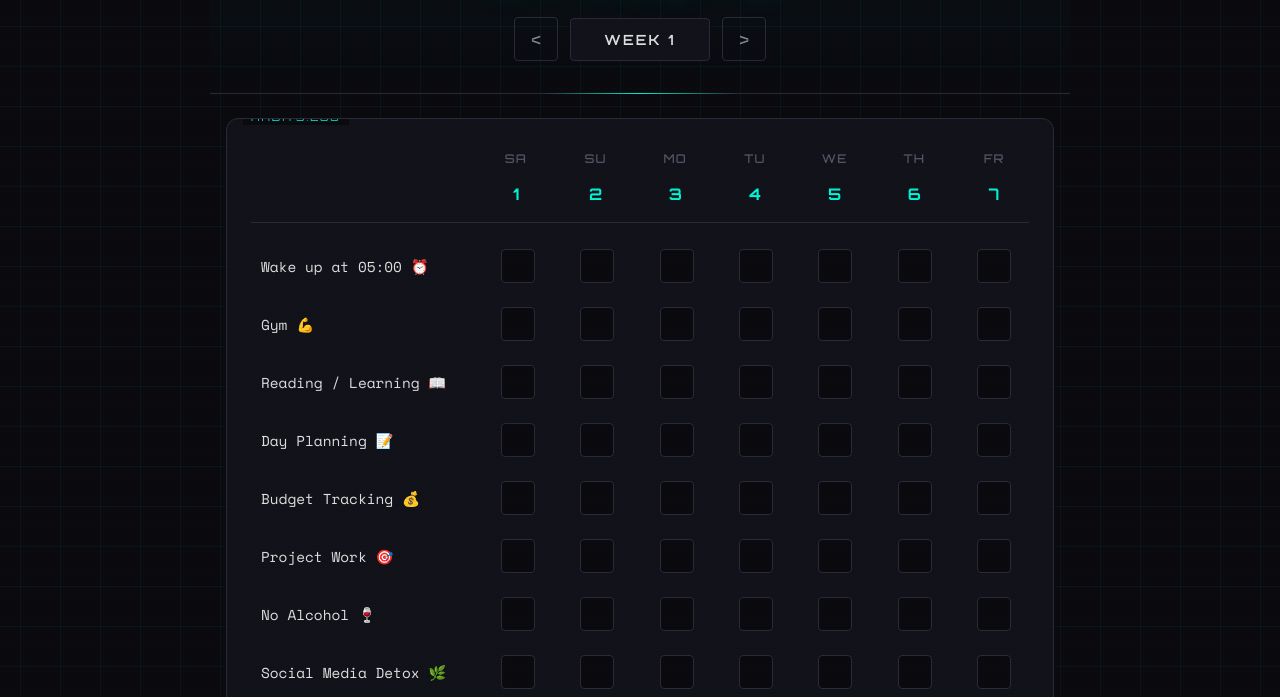
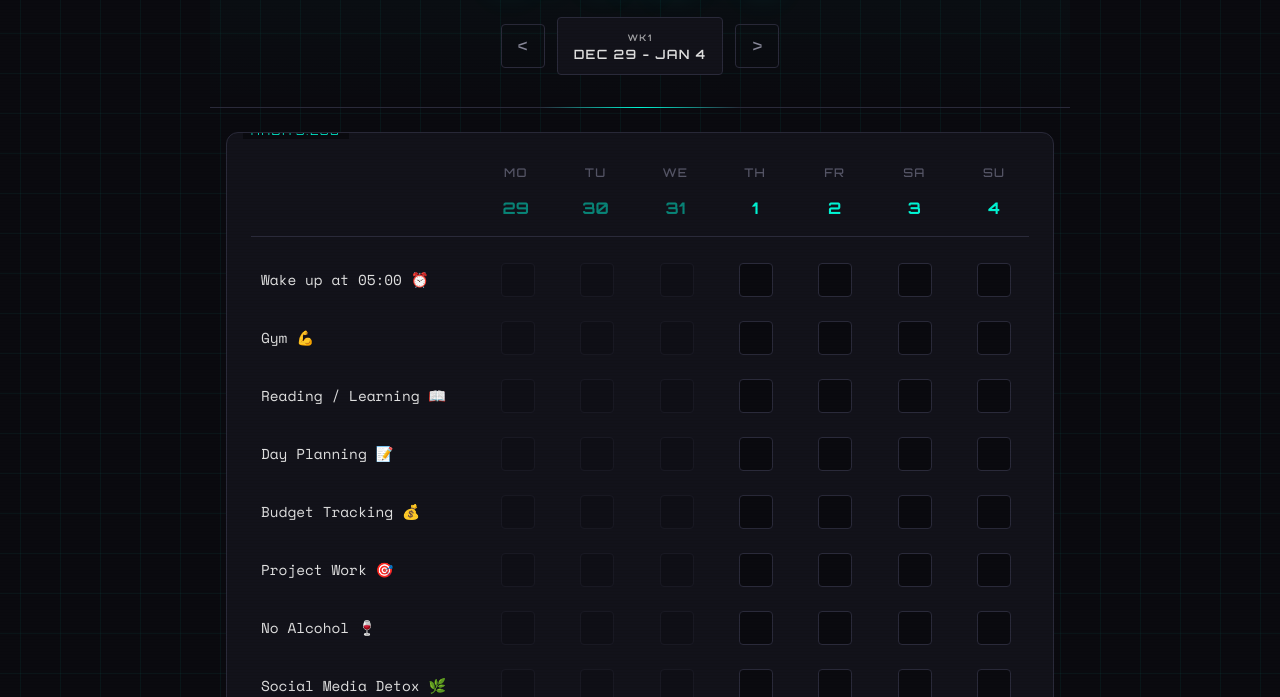
Before and after one commit to giolaq/HaTra, a website: page index.html in a window 1280 px wide. Shown: the part 103-800 px from the top of the page. Drawn offline with nearby package versions, Linux system fonts and the light colour scheme.

Commit message:
Add proper 2026 calendar with real dates
Calendar features:
- Uses ISO 8601 week numbering (weeks start Monday)
- Week 1 of 2026 starts Dec 29, 2025 (Mon before Jan 1)
- Displays actual day numbers (1-31) for each week
- Shows month name and date range (e.g., "JAN 5-11")
- Handles month transitions gracefully (e.g., "DEC 29 - JAN 4")
- 53 weeks total in 2026

Smart handling:
- Days outside 2026 are dimmed and disabled
- Progress stats show "-" for non-2026 days
- Chart shows dashed outlines for disabled days
- Auto-detects current week if viewing in 2026

Week display now shows:
- Week number (WK1, WK2, etc.)
- Month and date range below

```diff
--- a/app.js
+++ b/app.js
@@ -12,6 +12,70 @@ const habits = [
     { name: 'Cold Shower', emoji: '🚿' }
 ];
 
+// 2026 Calendar Configuration
+const YEAR = 2026;
+const MONTHS = ['JAN', 'FEB', 'MAR', 'APR', 'MAY', 'JUN', 'JUL', 'AUG', 'SEP', 'OCT', 'NOV', 'DEC'];
+const DAYS_SHORT = ['MO', 'TU', 'WE', 'TH', 'FR', 'SA', 'SU'];
+
+// Get the Monday of week 1 of 2026 (ISO week date)
+// January 1, 2026 is a Thursday, so Week 1 starts on Monday Dec 29, 2025
+function getWeekStart(weekNumber) {
+    // Find the first Thursday of the year (ISO 8601 week definition)
+    const jan4 = new Date(YEAR, 0, 4); // Jan 4 is always in week 1
+    const dayOfWeek = jan4.getDay() || 7; // Convert Sunday=0 to 7
+    const firstMonday = new Date(jan4);
+    firstMonday.setDate(jan4.getDate() - dayOfWeek + 1);
+
+    // Add weeks
+    const weekStart = new Date(firstMonday);
+    weekStart.setDate(firstMonday.getDate() + (weekNumber - 1) * 7);
+    return weekStart;
+}
+
+// Get dates for a specific week
+function getWeekDates(weekNumber) {
+    const weekStart = getWeekStart(weekNumber);
+    const dates = [];
+
+    for (let i = 0; i < 7; i++) {
+        const date = new Date(weekStart);
+        date.setDate(weekStart.getDate() + i);
+        dates.push({
+            day: date.getDate(),
+            month: date.getMonth(),
+            monthName: MONTHS[date.getMonth()],
+            dayName: DAYS_SHORT[i],
+            fullDate: date,
+            isCurrentYear: date.getFullYear() === YEAR
+        });
+    }
+    return dates;
+}
+
+// Format week display string
+function formatWeekDisplay(weekNumber) {
+    const dates = getWeekDates(weekNumber);
+    const startDate = dates[0];
+    const endDate = dates[6];
+
+    if (startDate.month === endDate.month) {
+        return `${startDate.monthName} ${startDate.day}-${endDate.day}`;
+    } else {
+        return `${startDate.monthName} ${startDate.day} - ${endDate.monthName} ${endDate.day}`;
+    }
+}
+
+// Get total weeks in 2026
+function getTotalWeeks() {
+    // 2026 has 53 weeks (ISO week numbering)
+    const dec31 = new Date(YEAR, 11, 31);
+    const dayOfWeek = dec31.getDay() || 7;
+    // If Dec 31 is Thursday or later, it's week 53
+    return dayOfWeek >= 4 ? 53 : 52;
+}
+
+const TOTAL_WEEKS = getTotalWeeks();
+
 // State
 let currentWeek = 1;
 let selectedHabitIndex = null;
@@ -25,11 +89,62 @@ const nextWeekBtn = document.getElementById('nextWeek');
 
 // Initialize app
 function init() {
+    // Set current week based on today's date if we're in 2026
+    const today = new Date();
+    if (today.getFullYear() === YEAR) {
+        currentWeek = getISOWeek(today);
+    }
+
     loadData();
+    updateDateHeaders();
     renderHabits();
     updateProgress();
     setupEventListeners();
     drawChart();
+}
+
+// Get ISO week number for a date
+function getISOWeek(date) {
+    const d = new Date(date);
+    d.setHours(0, 0, 0, 0);
+    d.setDate(d.getDate() + 4 - (d.getDay() || 7));
+    const yearStart = new Date(d.getFullYear(), 0, 1);
+    return Math.ceil((((d - yearStart) / 86400000) + 1) / 7);
+}
+
+// Update the date headers in the DOM
+function updateDateHeaders() {
+    const dates = getWeekDates(currentWeek);
+
+    // Update day headers (day names)
+    const dayHeaders = document.querySelectorAll('.day-header');
+    dayHeaders.forEach((header, index) => {
+        if (index < dates.length) {
+            header.textContent = dates[index].dayName;
+        }
+    });
+
+    // Update day numbers
+    const dayNumbers = document.querySelectorAll('.day-number');
+    dayNumbers.forEach((numEl, index) => {
+        if (index < dates.length) {
+            numEl.textContent = dates[index].day;
+            // Dim dates from other years
+            if (!dates[index].isCurrentYear) {
+                numEl.style.opacity = '0.5';
+            } else {
+                numEl.style.opacity = '1';
+            }
+        }
+    });
+
+    // Update progress section day headers
+    const progressDayHeaders = document.querySelectorAll('.progress-day-header');
+    progressDayHeaders.forEach((header, index) => {
+        if (index < dates.length) {
+            header.textContent = dates[index].dayName;
+        }
+    });
 }
 
 // Load data from localStorage
@@ -40,7 +155,7 @@ function loadData() {
     } else {
         // Initialize empty data structure
         habitData = {};
-        for (let week = 1; week <= 52; week++) {
+        for (let week = 1; week <= TOTAL_WEEKS; week++) {
             habitData[week] = {};
             for (let day = 0; day < 7; day++) {
                 habitData[week][day] = {};
@@ -61,6 +176,7 @@ function saveData() {
 // Render habits grid
 function renderHabits() {
     habitsGrid.innerHTML = '';
+    const dates = getWeekDates(currentWeek);
 
     habits.forEach((habit, habitIndex) => {
         const row = document.createElement('div');
@@ -86,8 +202,18 @@ function renderHabits() {
 
             const checkbox = document.createElement('input');
             checkbox.type = 'checkbox';
-            checkbox.checked = habitData[currentWeek][day][habitIndex];
+            checkbox.checked = habitData[currentWeek]?.[day]?.[habitIndex] || false;
+
+            // Check if this date is in 2026
+            const isInYear = dates[day].isCurrentYear;
+            if (!isInYear) {
+                checkbox.disabled = true;
+                checkbox.style.opacity = '0.3';
+            }
+
             checkbox.addEventListener('change', (e) => {
+                if (!habitData[currentWeek]) habitData[currentWeek] = {};
+                if (!habitData[currentWeek][day]) habitData[currentWeek][day] = {};
                 habitData[currentWeek][day][habitIndex] = e.target.checked;
                 saveData();
                 updateProgress();
@@ -101,27 +227,48 @@ function renderHabits() {
         habitsGrid.appendChild(row);
     });
 
-    weekDisplay.textContent = `Week ${currentWeek}`;
+    // Update week display with date range
+    weekDisplay.innerHTML = `<span style="font-size: 0.7em; opacity: 0.7;">WK${currentWeek}</span><br>${formatWeekDisplay(currentWeek)}`;
 }
 
 // Update progress statistics
 function updateProgress() {
+    const dates = getWeekDates(currentWeek);
+
     for (let day = 0; day < 7; day++) {
         let done = 0;
         let total = habits.length;
 
-        habits.forEach((_, habitIndex) => {
-            if (habitData[currentWeek][day][habitIndex]) {
-                done++;
-            }
-        });
+        // Only count if the date is in 2026
+        if (dates[day].isCurrentYear) {
+            habits.forEach((_, habitIndex) => {
+                if (habitData[currentWeek]?.[day]?.[habitIndex]) {
+                    done++;
+                }
+            });
+        } else {
+            total = 0; // Don't count days outside 2026
+        }
 
         const notDone = total - done;
         const progress = total > 0 ? Math.round((done / total) * 100) : 0;
 
-        document.getElementById(`progress-${day}`).textContent = `${progress}%`;
-        document.getElementById(`done-${day}`).textContent = done;
-        document.getElementById(`notdone-${day}`).textContent = notDone;
+        const progressEl = document.getElementById(`progress-${day}`);
+        const doneEl = document.getElementById(`done-${day}`);
+        const notDoneEl = document.getElementById(`notdone-${day}`);
+
+        if (progressEl) {
+            progressEl.textContent = total > 0 ? `${progress}%` : '-';
+            progressEl.style.opacity = total > 0 ? '1' : '0.3';
+        }
+        if (doneEl) {
+            doneEl.textContent = total > 0 ? done : '-';
+            doneEl.style.opacity = total > 0 ? '1' : '0.3';
+        }
+        if (notDoneEl) {
+            notDoneEl.textContent = total > 0 ? notDone : '-';
+            notDoneEl.style.opacity = total > 0 ? '1' : '0.3';
+        }
     }
 }
 
@@ -129,6 +276,7 @@ function updateProgress() {
 function drawChart() {
     const canvas = document.getElementById('progressChart');
     const ctx = canvas.getContext('2d');
+    const dates = getWeekDates(currentWeek);
 
     // Set canvas size
     canvas.width = canvas.offsetWidth * 2;
@@ -145,7 +293,8 @@ function drawChart() {
         grid: 'rgba(0, 245, 212, 0.1)',
         text: '#888899',
         accent: '#00f5d4',
-        accentGlow: 'rgba(0, 245, 212, 0.3)'
+        accentGlow: 'rgba(0, 245, 212, 0.3)',
+        disabled: 'rgba(136, 136, 153, 0.3)'
     };
 
     // Clear canvas
@@ -155,9 +304,13 @@ function drawChart() {
     // Calculate progress for each day
     const progressData = [];
     for (let day = 0; day < 7; day++) {
+        if (!dates[day].isCurrentYear) {
+            progressData.push(null); // null for days outside 2026
+            continue;
+        }
         let done = 0;
         habits.forEach((_, habitIndex) => {
-            if (habitData[currentWeek][day][habitIndex]) {
+            if (habitData[currentWeek]?.[day]?.[habitIndex]) {
                 done++;
             }
         });
@@ -189,15 +342,15 @@ function drawChart() {
         ctx.fillText(`${label}%`, padding - 8, y);
     });
 
-    // Draw x-axis labels
+    // Draw x-axis labels with actual day numbers
     ctx.textAlign = 'center';
     ctx.textBaseline = 'top';
-    const days = ['SA', 'SU', 'MO', 'TU', 'WE', 'TH', 'FR'];
     const barWidth = (width - 2 * padding) / 7;
 
-    days.forEach((day, i) => {
+    dates.forEach((date, i) => {
         const x = padding + (i + 0.5) * barWidth;
-        ctx.fillText(day, x, height - padding + 8);
+        ctx.fillStyle = date.isCurrentYear ? colors.text : colors.disabled;
+        ctx.fillText(`${date.dayName} ${date.day}`, x, height - padding + 8);
     });
 
     // Draw bars with glow effect
@@ -205,10 +358,21 @@ function drawChart() {
         const x = padding + i * barWidth + barWidth * 0.15;
         const barW = barWidth * 0.7;
         const maxBarHeight = height - 2 * padding;
-        const barHeight = (progress / 100) * maxBarHeight;
-        const y = height - padding - barHeight;
+        const y = height - padding;
 
-        if (progress > 0) {
+        if (progress === null) {
+            // Disabled day - just show faint outline
+            ctx.strokeStyle = colors.disabled;
+            ctx.lineWidth = 1;
+            ctx.setLineDash([4, 4]);
+            ctx.beginPath();
+            ctx.roundRect(x, padding, barW, maxBarHeight, 4);
+            ctx.stroke();
+            ctx.setLineDash([]);
+        } else if (progress > 0) {
+            const barHeight = (progress / 100) * maxBarHeight;
+            const barY = height - padding - barHeight;
+
             // Glow effect
             ctx.shadowColor = colors.accent;
             ctx.shadowBlur = 15;
@@ -216,13 +380,13 @@ function drawChart() {
             ctx.shadowOffsetY = 0;
 
             // Bar with gradient
-            const gradient = ctx.createLinearGradient(0, y, 0, height - padding);
+            const gradient = ctx.createLinearGradient(0, barY, 0, height - padding);
             gradient.addColorStop(0, colors.accent);
             gradient.addColorStop(1, 'rgba(0, 245, 212, 0.4)');
 
             ctx.fillStyle = gradient;
             ctx.beginPath();
-            ctx.roundRect(x, y, barW, barHeight, 4);
+            ctx.roundRect(x, barY, barW, barHeight, 4);
             ctx.fill();
 
             // Reset shadow
@@ -233,7 +397,7 @@ function drawChart() {
             ctx.font = 'bold 10px "Orbitron", sans-serif';
             ctx.textAlign = 'center';
             ctx.textBaseline = 'bottom';
-            ctx.fillText(`${Math.round(progress)}%`, x + barW / 2, y - 4);
+            ctx.fillText(`${Math.round(progress)}%`, x + barW / 2, barY - 4);
         } else {
             // Empty bar outline
             ctx.strokeStyle = 'rgba(0, 245, 212, 0.2)';
@@ -250,6 +414,7 @@ function setupEventListeners() {
     prevWeekBtn.addEventListener('click', () => {
         if (currentWeek > 1) {
             currentWeek--;
+            updateDateHeaders();
             renderHabits();
             updateProgress();
             drawChart();
@@ -257,8 +422,9 @@ function setupEventListeners() {
     });
 
     nextWeekBtn.addEventListener('click', () => {
-        if (currentWeek < 52) {
+        if (currentWeek < TOTAL_WEEKS) {
             currentWeek++;
+            updateDateHeaders();
             renderHabits();
             updateProgress();
             drawChart();
--- a/styles.css
+++ b/styles.css
@@ -131,16 +131,18 @@ header h1 {
 
 #weekDisplay {
     font-family: 'Orbitron', sans-serif;
-    font-size: 0.875rem;
+    font-size: 0.8rem;
     font-weight: 600;
-    letter-spacing: 0.15em;
+    letter-spacing: 0.1em;
     text-transform: uppercase;
     color: var(--text-primary);
-    padding: 12px 24px;
+    padding: 10px 16px;
     background: var(--bg-card);
     border: 1px solid var(--border);
     border-radius: 4px;
-    min-width: 140px;
+    min-width: 160px;
+    text-align: center;
+    line-height: 1.4;
 }
 
 /* Main Content */
```
